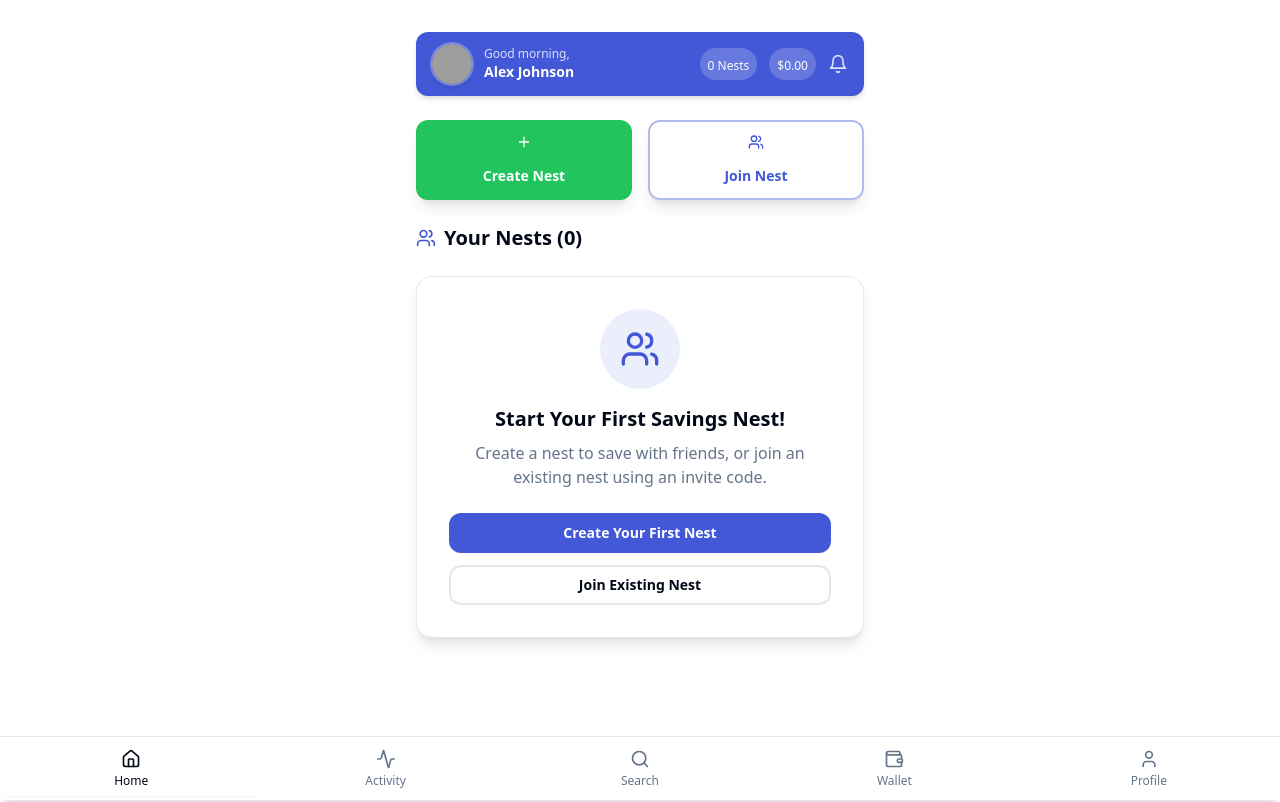
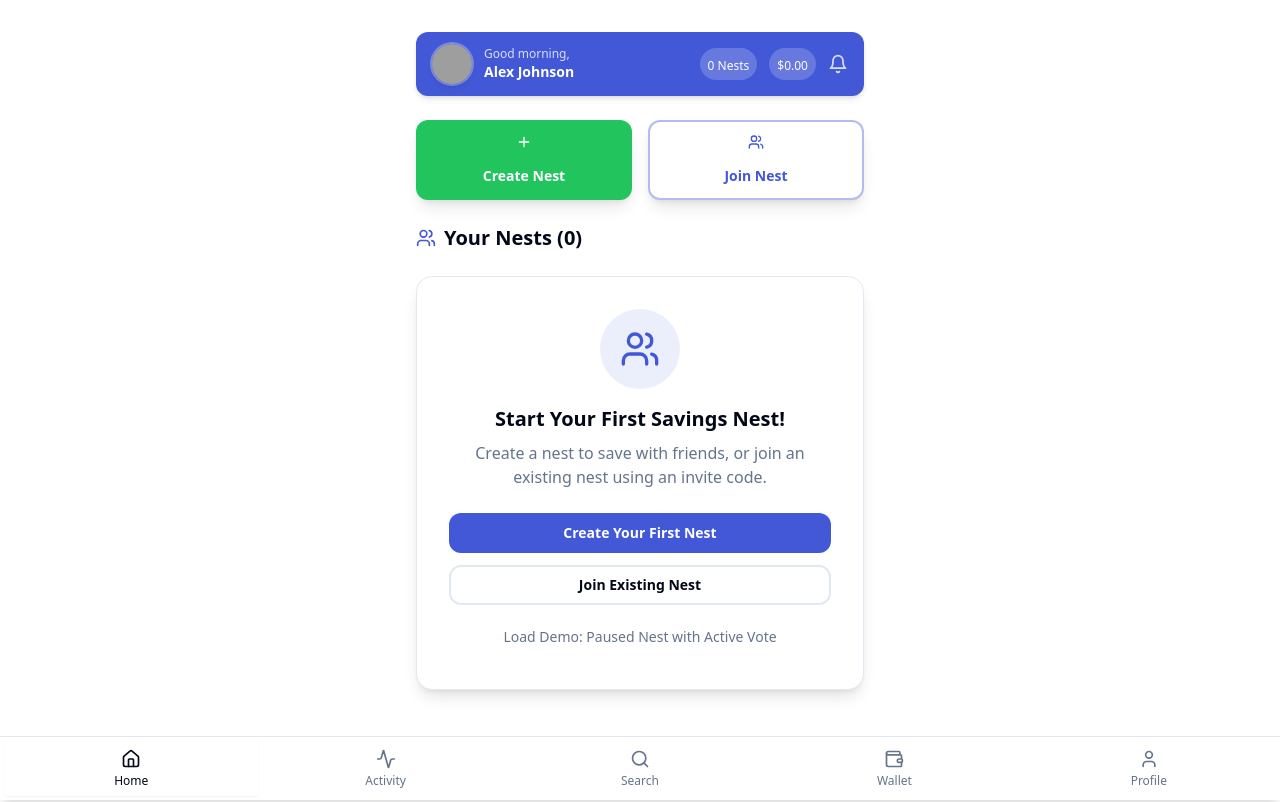
Before and after one commit to AceBronze00/group-gain-mobile-template, a React (Vite) app: page / in a window 1280 px wide. Built offline with nearby package versions, Linux system fonts and the light colour scheme; grey boxes are pictures that could not be loaded.

Commit message:
Changes
Co-authored-by: AceBronze00 <217844140+AceBronze00@users.noreply.github.com>

```diff
--- a/src/components/DashboardTab.tsx
+++ b/src/components/DashboardTab.tsx
@@ -14,7 +14,7 @@ import PaymentModal from "@/components/PaymentModal";
 import { useApp } from "@/contexts/AppContext";
 
 const DashboardTab = () => {
-  const { groups: activeNests, walletBalance } = useApp();
+  const { groups: activeNests, walletBalance, seedDemoPausedNest } = useApp();
   const [showCreateNest, setShowCreateNest] = useState(false);
   const [showJoinNest, setShowJoinNest] = useState(false);
   const [selectedNest, setSelectedNest] = useState(null);
@@ -225,6 +225,13 @@ const DashboardTab = () => {
               >
                 Join Existing Nest
               </Button>
+              <Button
+                onClick={() => seedDemoPausedNest()}
+                variant="ghost"
+                className="w-full text-sm text-muted-foreground"
+              >
+                Load Demo: Paused Nest with Active Vote
+              </Button>
             </div>
           </div>
         </Card>
```
